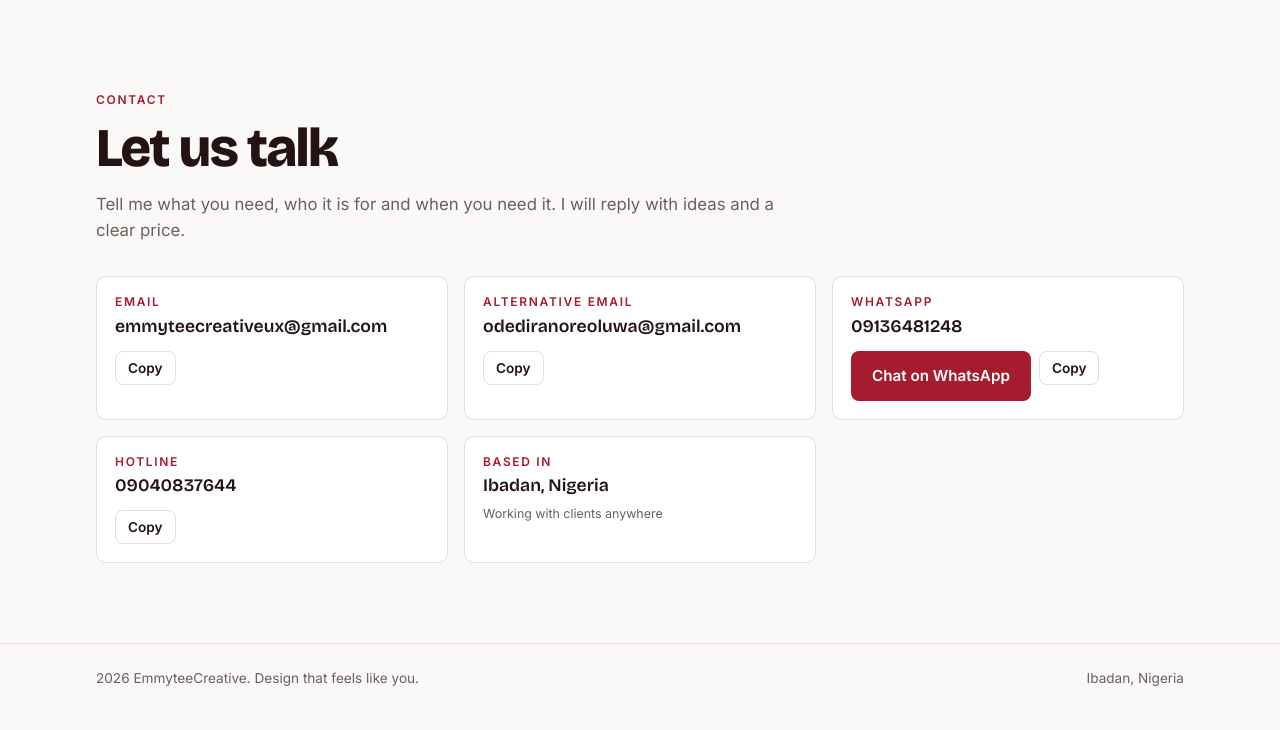
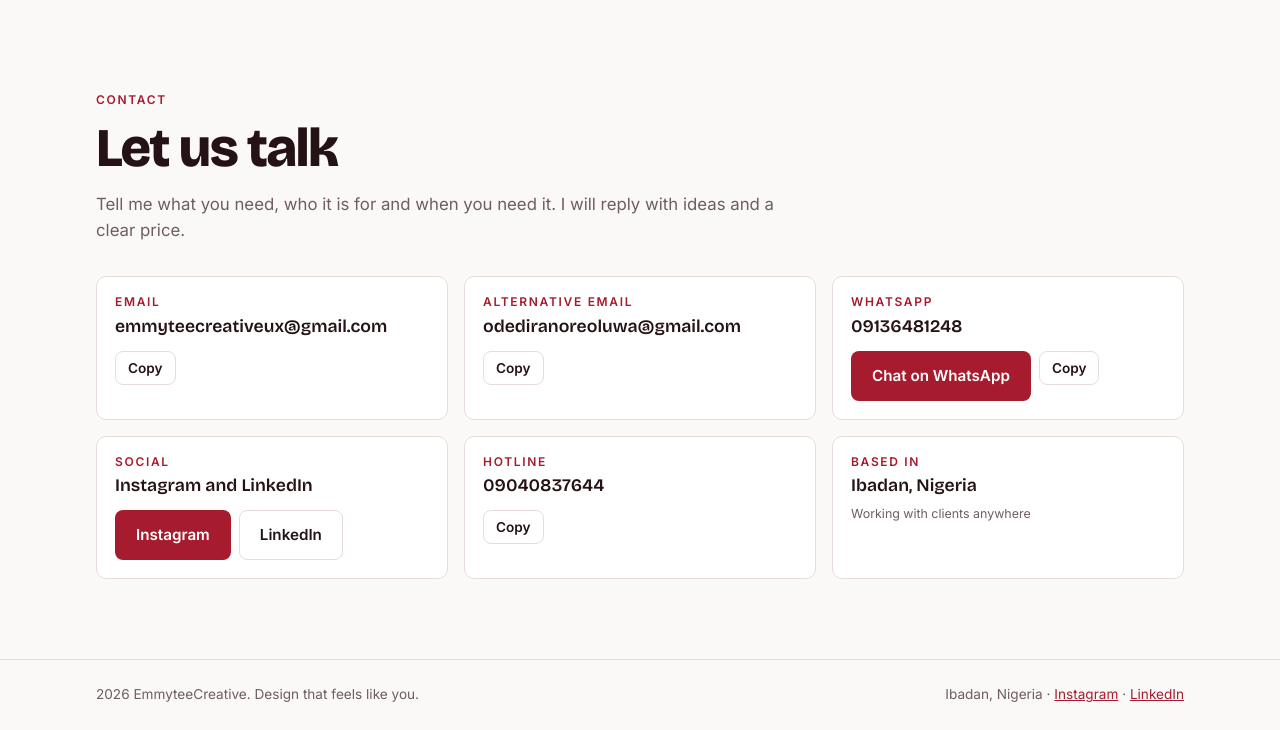
Before and after one commit to emmanueloreoluwa/emmanueloreoluwa.github.io, a plain HTML site: page index.html in a window 1280 px wide. Shown: the part 2190-2920 px from the top of the page. Drawn offline with nearby package versions, Linux system fonts and the light colour scheme.

Commit message:
Add files via upload

```diff
--- a/index.html
+++ b/index.html
@@ -177,7 +177,7 @@ footer .wrap{display:flex;flex-wrap:wrap;gap:8px 24px;justify-content:space-betw
 <footer>
   <div class="wrap">
     <span>2026 EmmyteeCreative. Design that feels like you.</span>
-    <span>Ibadan, Nigeria</span>
+    <span>Ibadan, Nigeria &middot; <a href="https://www.instagram.com/emmanuellthinks/" target="_blank" rel="noopener">Instagram</a> &middot; <a href="https://www.linkedin.com/in/emmanuel-oreoluwa-a29aa1434/" target="_blank" rel="noopener">LinkedIn</a></span>
   </div>
 </footer>
 
@@ -379,6 +379,9 @@ function crumbs(list) {
 function waBlock() {
   return '<div class="cc"><span class="eyebrow">WhatsApp</span><span class="val" id="c-wa">09136481248</span><div class="row" style="gap:8px;margin-top:6px"><a class="btn" href="https://wa.me/2349136481248" target="_blank" rel="noopener">Chat on WhatsApp</a><button type="button" style="margin-top:0" data-copy="09136481248" data-target="c-wa">Copy</button></div></div>';
 }
+function socialBlock() {
+  return '<div class="cc"><span class="eyebrow">Social</span><span class="val">Instagram and LinkedIn</span><div class="row" style="gap:8px;margin-top:6px"><a class="btn" href="https://www.instagram.com/emmanuellthinks/" target="_blank" rel="noopener">Instagram</a><a class="btn ghost" href="https://www.linkedin.com/in/emmanuel-oreoluwa-a29aa1434/" target="_blank" rel="noopener">LinkedIn</a></div></div>';
+}
 function copyBlock(label, val, id) {
   return '<div class="cc"><span class="eyebrow">' + label + '</span><span class="val" id="' + id + '">' + val + '</span><button type="button" data-copy="' + val + '" data-target="' + id + '">Copy</button></div>';
 }
@@ -450,7 +453,7 @@ function pageAbout() {
 }
 function pageContact() {
   return '<div class="wrap"><div class="page-head" style="padding-top:48px"><span class="eyebrow">Contact</span><h1>Let us talk</h1><p>Tell me what you need, who it is for and when you need it. I will reply with ideas and a clear price.</p></div>' +
-    '<div class="contact-grid">' + copyBlock('Email', 'emmyteecreativeux@gmail.com', 'c-mail') + copyBlock('Alternative email', 'odediranoreoluwa@gmail.com', 'c-mail2') + waBlock() + copyBlock('Hotline', '09040837644', 'c-hot') +
+    '<div class="contact-grid">' + copyBlock('Email', 'emmyteecreativeux@gmail.com', 'c-mail') + copyBlock('Alternative email', 'odediranoreoluwa@gmail.com', 'c-mail2') + waBlock() + socialBlock() + copyBlock('Hotline', '09040837644', 'c-hot') +
     '<div class="cc"><span class="eyebrow">Based in</span><span class="val">Ibadan, Nigeria</span><span class="meta">Working with clients anywhere</span></div></div></div>';
 }
 
```
